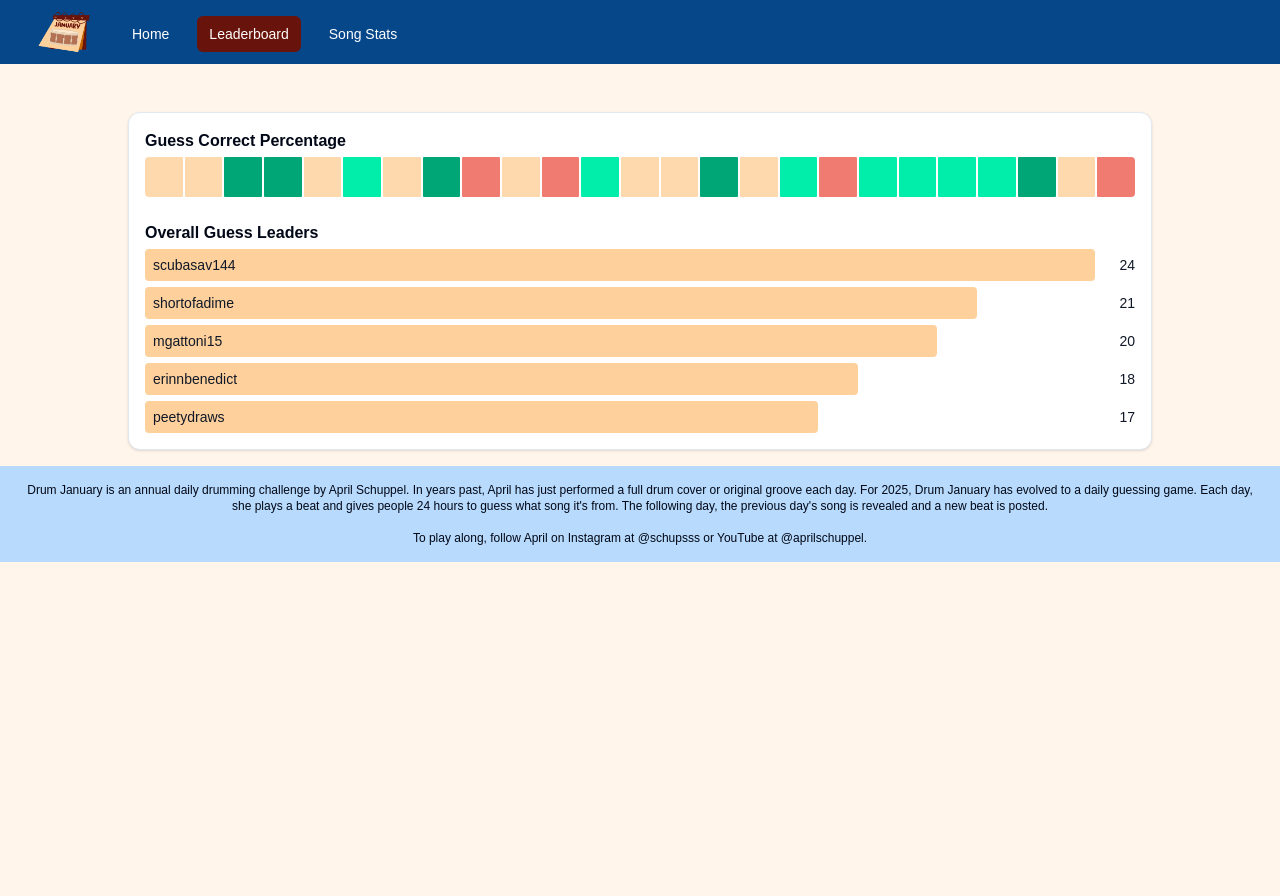
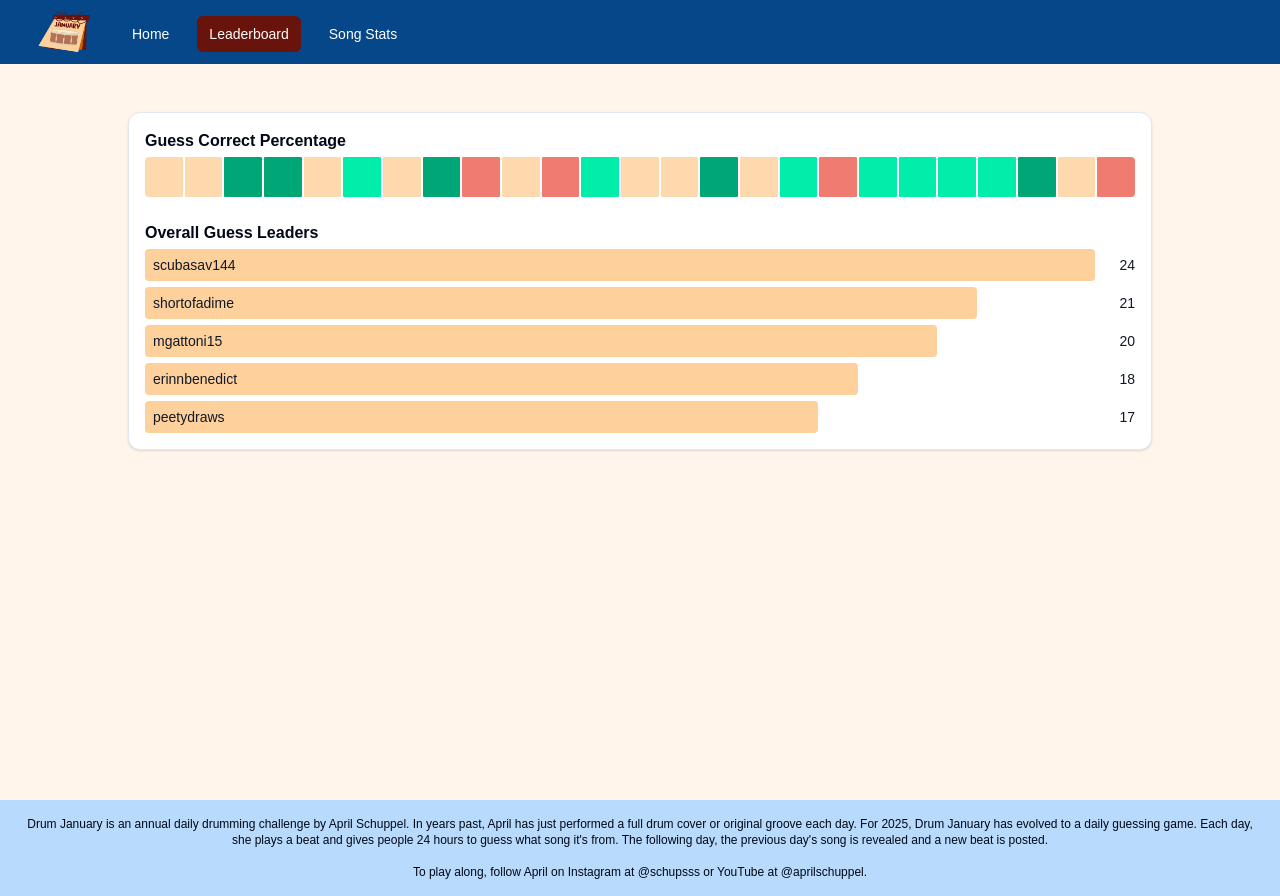
Before and after one commit to aprilschuppel/drum-january, a Next.js app: page /leaderboard in a window 1280 px wide. Built offline with nearby package versions, Linux system fonts and the light colour scheme.

Commit message:
make footer sticky

```diff
--- a/src/app/components/Footer.tsx
+++ b/src/app/components/Footer.tsx
@@ -1,6 +1,6 @@
 export function SiteFooter() {
   return (
-    <footer className="bg-palette-polynesian_blue-900 flex justify-center items-center mt-auto">
+    <footer className="bg-palette-polynesian_blue-900 flex justify-center items-center mt-auto bottom-0">
        <p className='text-center text-wrap text-xs p-4 '>
           Drum January is an annual daily drumming challenge by April Schuppel.
           In years past, April has just performed a full drum cover or original
--- a/src/app/layout.tsx
+++ b/src/app/layout.tsx
@@ -14,7 +14,7 @@ export default function RootLayout({
 }>) {
   return (
     <html lang="en">
-      <body className="min-h-screen bg-palette-sunset-900 mt-24">
+      <body className="min-h-screen flex flex-col bg-palette-sunset-900 mt-24">
         <NavBar />
         <div className="py-4">{children}</div>
         <SiteFooter />
--- a/src/app/leaderboard/page.tsx
+++ b/src/app/leaderboard/page.tsx
@@ -6,8 +6,8 @@ import { Card } from "../components/ui/card";
 
 export default function LeaderboardPage() {
   return (
-    <div className="w-full h-full content-center place-content-center justify-center flex items-center">
-      <Card className="bg-white w-4/5 justify-self-center h-auto space-y-2 p-4">
+    <div className="w-full h-fullcontent-center place-content-center justify-center flex items-center">
+      <Card className="bg-white w-4/5 justify-self-center space-y-2 p-4 mb-48">
         <DailyCorrectTracker />
         <div className="h-2" />
         <OverallLeaders />
```
